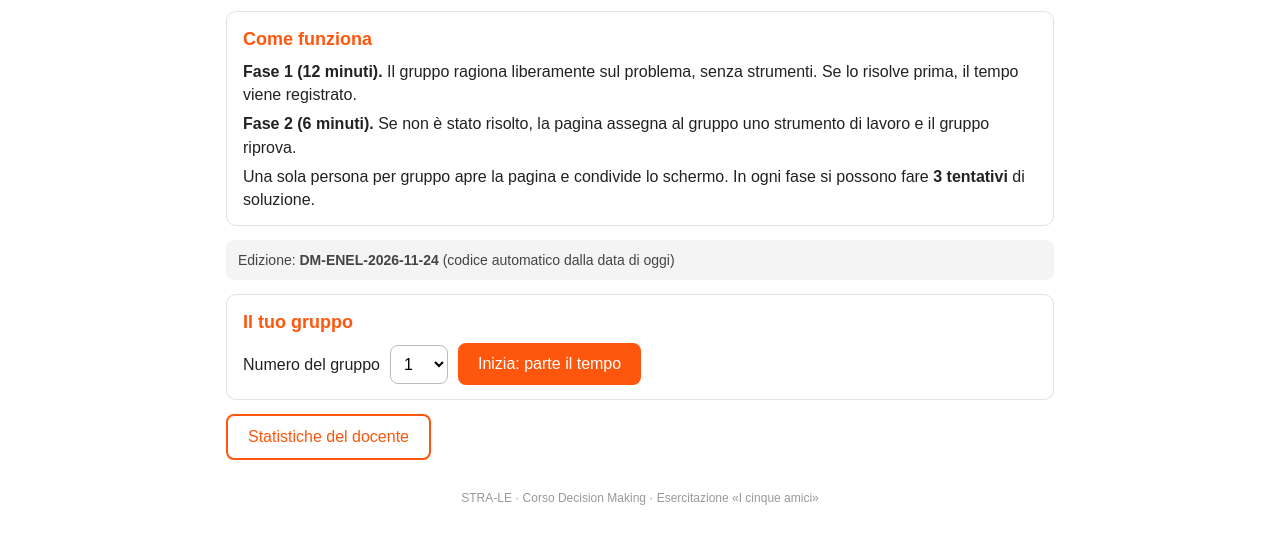
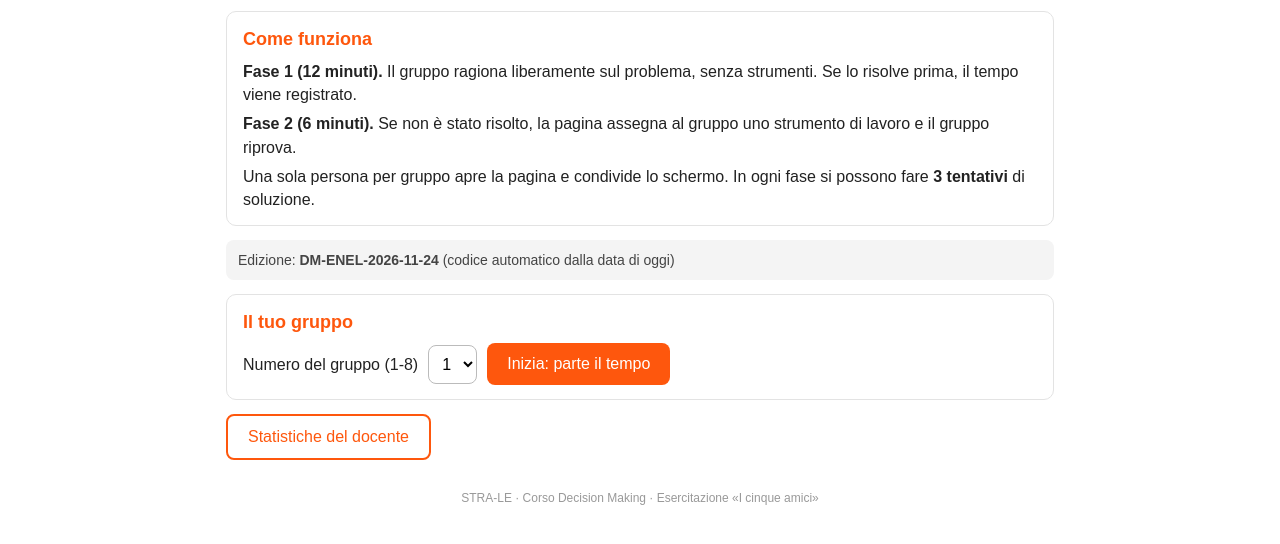
Before and after one commit to stefanopivi/cinque-amici, a plain HTML site: page index.html in a window 1280 px wide. Shown: the part 184-728 px from the top of the page. Drawn offline with Linux system fonts and the light colour scheme.

Commit message:
Gruppi da 1 a 8

```diff
--- a/index.html
+++ b/index.html
@@ -76,7 +76,7 @@ table.mx th{font-size:12px}
  <p id="edLine" class="note"></p>
  <div class="card">
   <h2>Il tuo gruppo</h2>
-  <div class="row" style="margin:0"><label for="gSel">Numero del gruppo</label><select id="gSel"></select><button class="btn" id="bStart">Inizia: parte il tempo</button></div>
+  <div class="row" style="margin:0"><label for="gSel">Numero del gruppo (1-8)</label><select id="gSel"></select><button class="btn" id="bStart">Inizia: parte il tempo</button></div>
  </div>
  <div class="row"><button class="btn sec" id="bTeach">Statistiche del docente</button></div>
 </section>
@@ -141,8 +141,8 @@ function today(){return new Intl.DateTimeFormat('en-CA',{timeZone:'Europe/Rome',
 var qp=new URLSearchParams(location.search);
 var ED=(qp.get('e')||'').toUpperCase().replace(/[^A-Z0-9-]/g,''), EDAUTO=!ED; if(!ED)ED='DM-ENEL-'+today();
 $('edLine').innerHTML='Edizione: <b>'+esc(ED)+'</b>'+(EDAUTO?' (codice automatico dalla data di oggi)':'');
-var gs='';for(var i=1;i<=15;i++)gs+='<option value="'+i+'">'+i+'</option>';$('gSel').innerHTML=gs;
-var gq=parseInt(qp.get('g'));if(gq>=1&&gq<=15)$('gSel').value=gq;
+var gs='';for(var i=1;i<=8;i++)gs+='<option value="'+i+'">'+i+'</option>';$('gSel').innerHTML=gs;
+var gq=parseInt(qp.get('g'));if(gq>=1&&gq<=8)$('gSel').value=gq;
 
 function methodFor(g){var off=0;for(var i=0;i<ED.length;i++)off+=ED.charCodeAt(i);return METHODS[((g-1)+off)%3]}
 
@@ -313,7 +313,7 @@ $('bTeach').onclick=function(){var k=prompt('Chiave docente');if(!k)return;TK=k.
 $('bBack').onclick=function(){TK=null;show('vCover')};
 $('bRef').onclick=function(){loadStats(false)};
 function loadStats(first){
- if(!API_URL){ROWS=[];for(var g=1;g<=15;g++){var r=lsGet(skey(g));if(r){var s=JSON.parse(r);ROWS.push({e:ED,g:g,m:s.ph>=2?s.m:'',st:s.ph==3?'FINE':s.ph==2?'F2':'F1',t1:s.t1,ok1:s.ok1,a1:s.a1,t2:s.t2,ok2:s.ok2,a2:s.a2})}}
+ if(!API_URL){ROWS=[];for(var g=1;g<=8;g++){var r=lsGet(skey(g));if(r){var s=JSON.parse(r);ROWS.push({e:ED,g:g,m:s.ph>=2?s.m:'',st:s.ph==3?'FINE':s.ph==2?'F2':'F1',t1:s.t1,ok1:s.ok1,a1:s.a1,t2:s.t2,ok2:s.ok2,a2:s.a2})}}
   $('stSrc').textContent='Modalità locale (nessun foglio collegato): solo questo dispositivo.';SEL=ED;draw();show('vStats');return}
  $('stSrc').textContent='Caricamento…';if(first)show('vStats');
  fetch(API_URL+'?action=amici_stats&key='+encodeURIComponent(TK)).then(function(r){return r.json()}).then(function(j){
```
